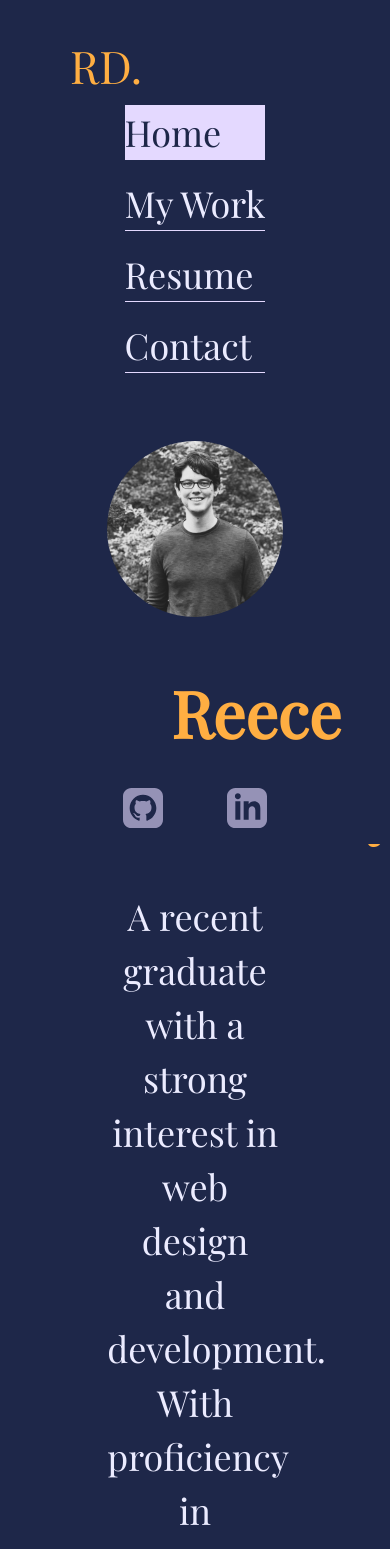
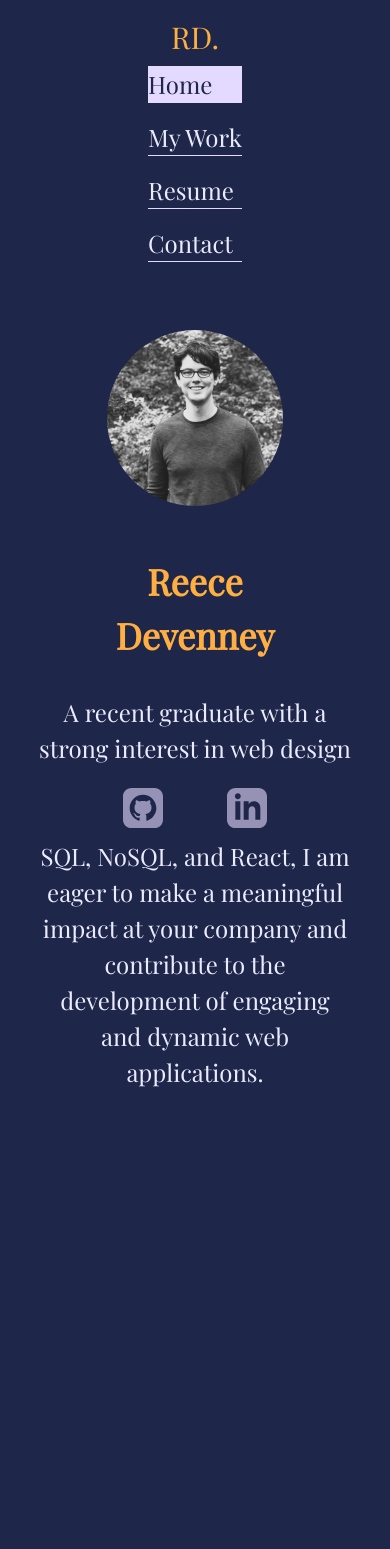
Before and after one commit to ReeceDevenney/Reece-Devenney-Portfolio, a React (Create React App) app: page / in a window 390 px wide. Shown: the top 1549 px of the page. After the commit the page ends 1170 px from the top, so only its background shows below. Built offline with nearby package versions, Linux system fonts and the light colour scheme.

Commit message:
fixed homepage resizing at mobile sizes

```diff
--- a/src/components/Header/index.js
+++ b/src/components/Header/index.js
@@ -9,7 +9,7 @@ function Header(props) {
     } = props
     return(
         <header>
-            <div className='text-xl text-orange mt-2 ml-6'>RD.</div>
+            <div className='text-xl text-orange callingCard'>RD.</div>
             <Nav
             sections={sections}
             currentSection={currentSection}
--- a/src/index.css
+++ b/src/index.css
@@ -318,6 +318,7 @@ margin: auto;
 
   .aboutText {
     text-align: center;
+    width:80%;
   }
 
   #headshot{
@@ -325,3 +326,26 @@ margin: auto;
     margin: auto;
   }
 }
+
+@media screen and (max-width: 480px) {
+  *{
+    font-size: 24px;
+  }
+
+  .firstName{
+    font-size: 36px;
+  }
+
+  .lastName{
+    font-size: 36px;
+  }
+
+  .aboutText {
+    width:80%;
+  }
+
+  .callingCard{
+    margin: auto;
+    width: auto;
+  }
+}
```
